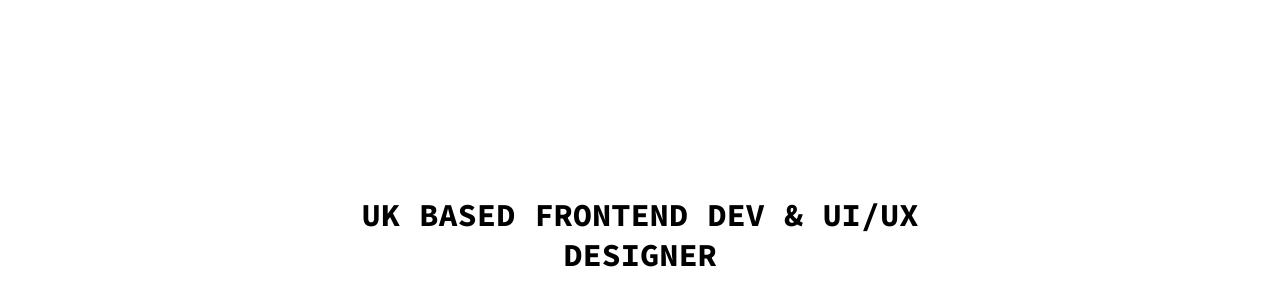
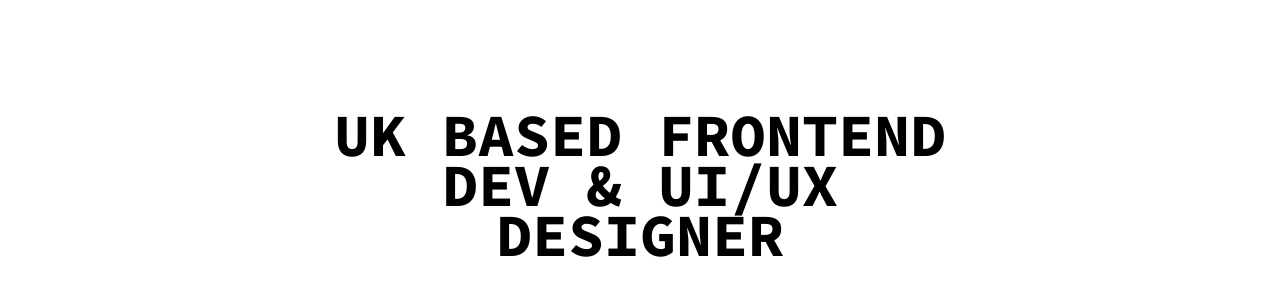
Before and after one commit to ArranStrange/portfolio, a React (Create React App) app: page / in a window 1280 px wide. Shown: the part 538-844 px from the top of the page. Built offline with nearby package versions, Linux system fonts and the light colour scheme.

Commit message:
about me middle section css changes

```diff
--- a/src/components/about-me/about-me.css
+++ b/src/components/about-me/about-me.css
@@ -110,19 +110,20 @@
 
 /* MIDDLE SECTION */
 .about-me-middle-container {
-  display: flex;
-  justify-content: center;
-  align-items: center; /* Use align-items instead of align-content */
   width: auto;
-  height: 710px;
   background-color: white;
 }
 
 .about-me-middle-content {
-  display: flex;
   justify-content: center;
-  align-items: center; /* Align items along the cross-axis */
+  align-items: center;
+  font-family: "Source Code Pro", monospace;
+  font-size: 30px;
+  line-height: 50px;
+  font-weight: 900;
+  margin-top: -100px;
   width: 50%;
+  /* border: 10px dotted black; */
 }
 
 /* BOTTOM SECTION */
@@ -131,7 +132,7 @@
   justify-content: center;
   align-items: center; /* Use align-items instead of align-content */
   width: auto;
-  height: 720px;
+  height: 710px;
   background-color: #141213;
   color: #fff;
 }
```
